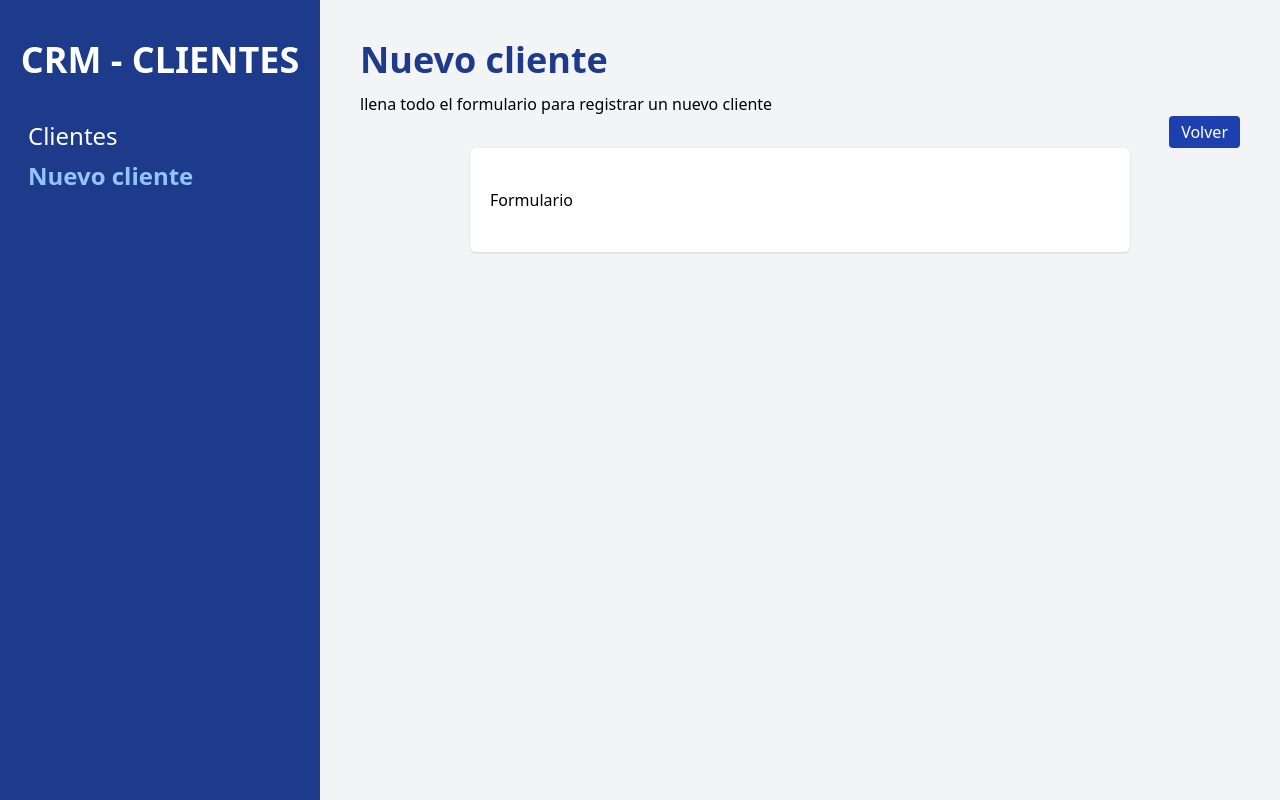
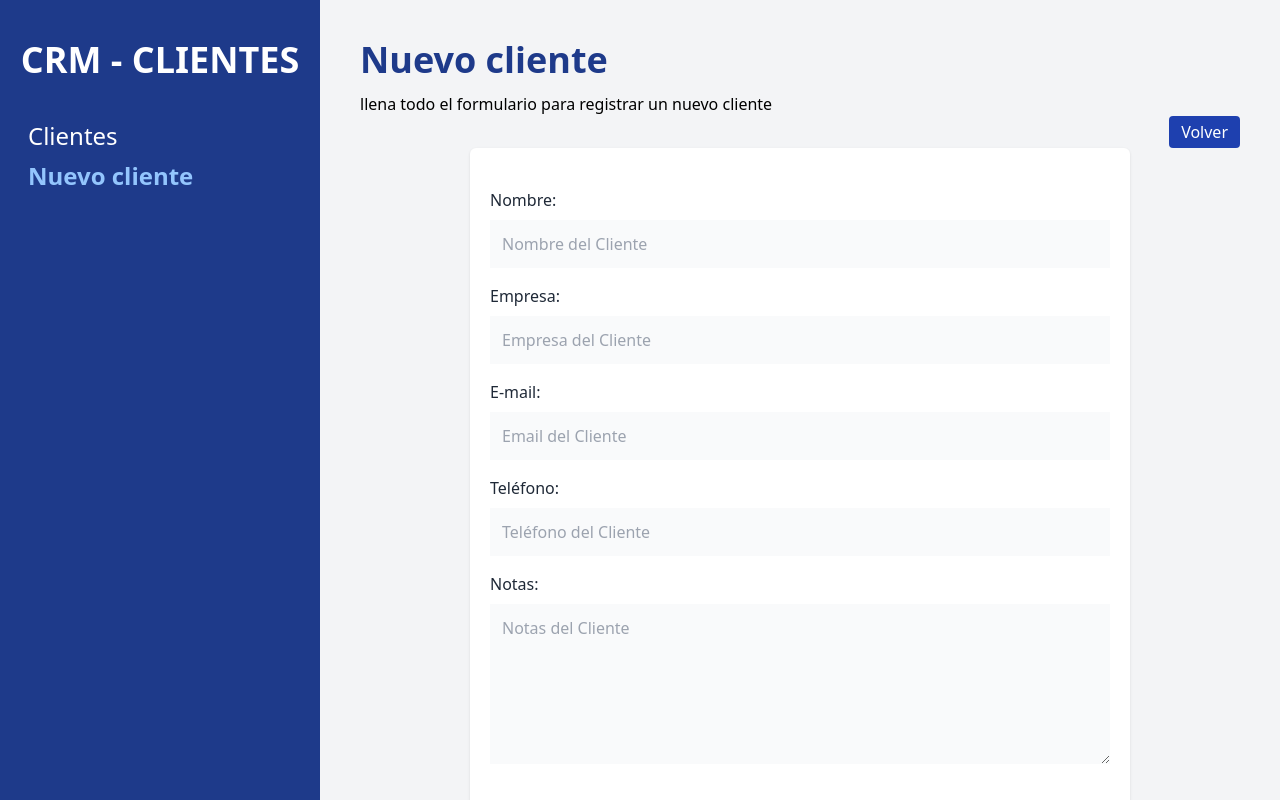
Before and after one commit to Draang/crm-react, a React (Vite) app: page /clientes/nuevo in a window 1280 px wide. Built offline with nearby package versions, Linux system fonts and the light colour scheme.

Commit message:
form action

```diff
--- /dev/null
+++ b/src/components/Formulario.jsx
@@ -0,0 +1,75 @@
+const Formulario = ({cliente}) => {
+    return (
+        <>
+            <div className="mb-4">
+                <label
+                    className="text-gray-800"
+                    htmlFor="nombre"
+                >Nombre:</label>
+                <input
+                    id="nombre"
+                    type="text"
+                    className="mt-2 block w-full p-3 bg-gray-50"
+                    placeholder="Nombre del Cliente"
+                    name="nombre"
+                />
+            </div>
+            <div className="mb-4">
+                <label
+                    className="text-gray-800"
+                    htmlFor="empresa"
+                >Empresa:</label>
+                <input
+                    id="empresa"
+                    type="text"
+                    className="mt-2 block w-full p-3 bg-gray-50"
+                    placeholder="Empresa del Cliente"
+                    name="empresa"
+                />
+            </div>
+
+            <div className="mb-4">
+                <label
+                    className="text-gray-800"
+                    htmlFor="email"
+                >E-mail:</label>
+                <input
+                    id="email"
+                    type="email"
+                    className="mt-2 block w-full p-3 bg-gray-50"
+                    placeholder="Email del Cliente"
+                    name="email"
+                />
+            </div>
+
+            <div className="mb-4">
+                <label
+                    className="text-gray-800"
+                    htmlFor="telefono"
+                >Teléfono:</label>
+                <input
+                    id="telefono"
+                    type="tel"
+                    className="mt-2 block w-full p-3 bg-gray-50"
+                    placeholder="Teléfono del Cliente"
+                    name="telefono"
+                />
+            </div>
+
+            <div className="mb-4">
+                <label
+                    className="text-gray-800"
+                    htmlFor="notas"
+                >Notas:</label>
+                <textarea
+                    id="notas"
+                    type="text"
+                    className="mt-2 block w-full p-3 bg-gray-50 h-40 align-self"
+                    placeholder="Notas del Cliente"
+                    name="notas"
+                />
+            </div>
+        </>
+    )
+}
+export default Formulario;
--- a/src/main.jsx
+++ b/src/main.jsx
@@ -1,7 +1,7 @@
 import React from "react";
 import ReactDOM from "react-dom/client";
 import Layout from "./components/Layout";
-import NuevoCliente from "./pages/NuevoCliente";
+import NuevoCliente,{accion as nuevoClienteAction} from "./pages/NuevoCliente";
 import Index, { loader as indexLoader } from "./pages";
 import "./index.css";
 /* permite crear rutas por medio de un objeto */
@@ -13,7 +13,7 @@
     element: <Layout />,
     children: [
       { index: true, element: <Index />, loader: indexLoader },
-      { path: "/clientes/nuevo", element: <NuevoCliente /> },
+      { path: "/clientes/nuevo", element: <NuevoCliente /> , action:nuevoClienteAction},
     ],
   },
 ]);
--- a/src/pages/NuevoCliente.jsx
+++ b/src/pages/NuevoCliente.jsx
@@ -1,6 +1,16 @@
-import { useNavigate } from "react-router-dom";
+import { useNavigate, Form } from "react-router-dom";
+import Formulario from "../components/Formulario";
+export function accion() {
+  console.log("formulario submiteada");
+  return null
+}
 export default function NuevoCliente() {
   const navigate = useNavigate();
+  /* Para usar formulario en el react router dom
+  1-componente form
+  2-method
+  3-accion es una funcion como el loader
+  4- el accion se pone en el main en el route*/
   return (
     <>
       <h1 className="font-black text-4xl text-blue-900">Nuevo cliente</h1>
@@ -15,8 +25,15 @@
           Volver
         </button>
       </div>
-      <div className="bg-white shadow rounded-md md:w-3/4 mx-auto px-5 py-10">
-        <p>Formulario</p>
+      <div className="bg-white shadow rounded-md md:w-3/4 mx-auto px-5 py-10 mt-15">
+        <Form method="post">
+          <Formulario />
+          <input
+            type="submit"
+            className="mt-5 w-full bg-blue-800 p3 uppercase font-bold text-white text-lg rounded py-2"
+            value={"Registrar Cliente"}
+          />
+        </Form>
       </div>
     </>
   );
```
